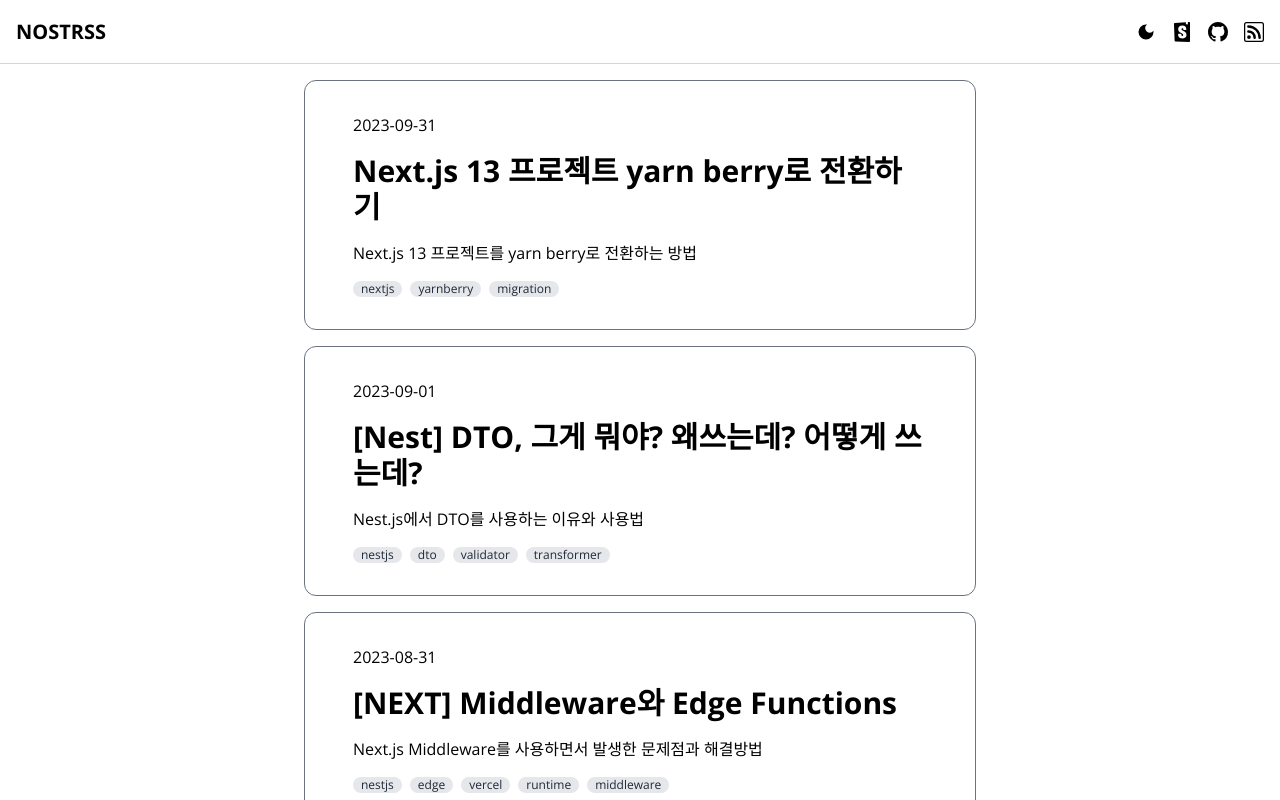
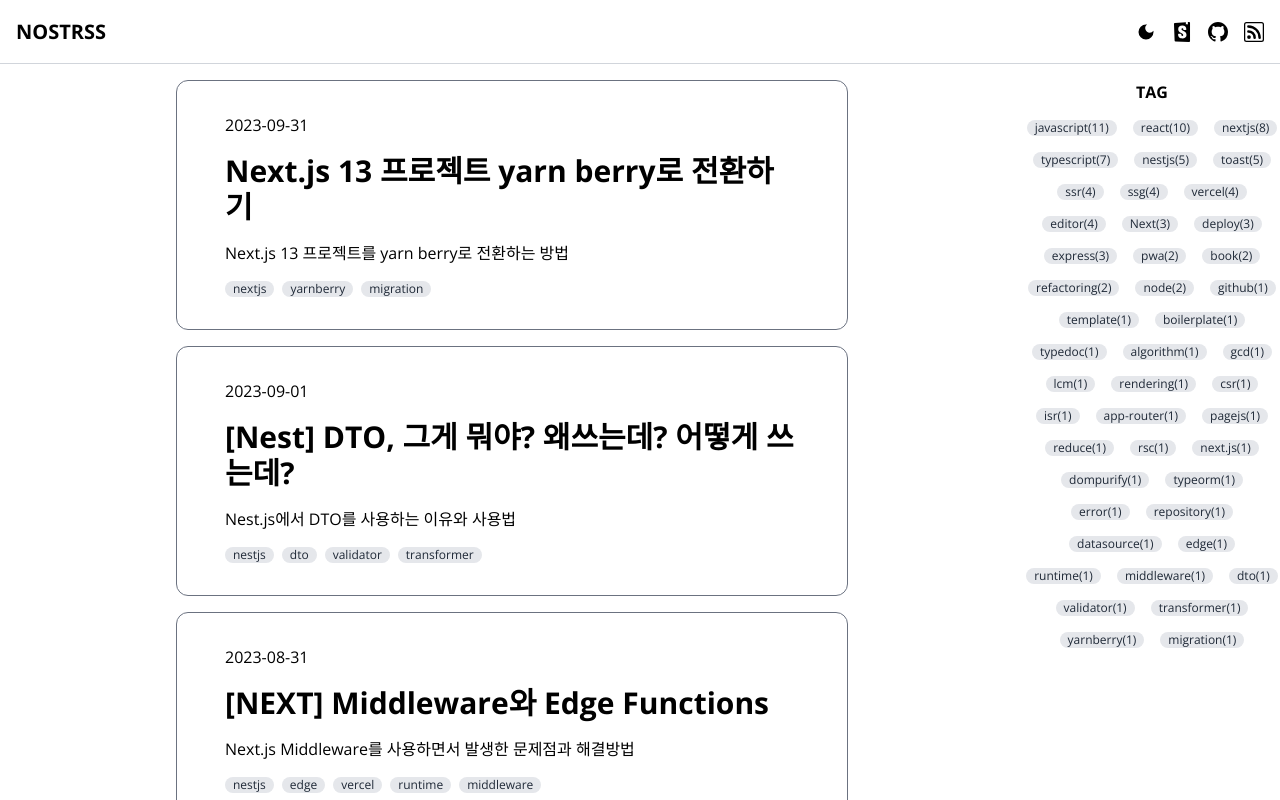
Before and after one commit to nostrss/next13-blog, a Next.js app: page / in a window 1280 px wide. Built offline with nearby package versions, Linux system fonts and the light colour scheme.

Commit message:
readd taglist

```diff
--- a/src/app/layout.tsx
+++ b/src/app/layout.tsx
@@ -35,7 +35,7 @@
           <div className='w-full flex flex-col items-center'>
             <section className='w-full max-w-[1440px] flex flex-row justify-center'>
               {children}
-              {/* <Taglist /> */}
+              <Taglist />
             </section>
           </div>
         </body>
```
Also changed, not shown: 2 other files (tests, documents, lock files or other folders).
